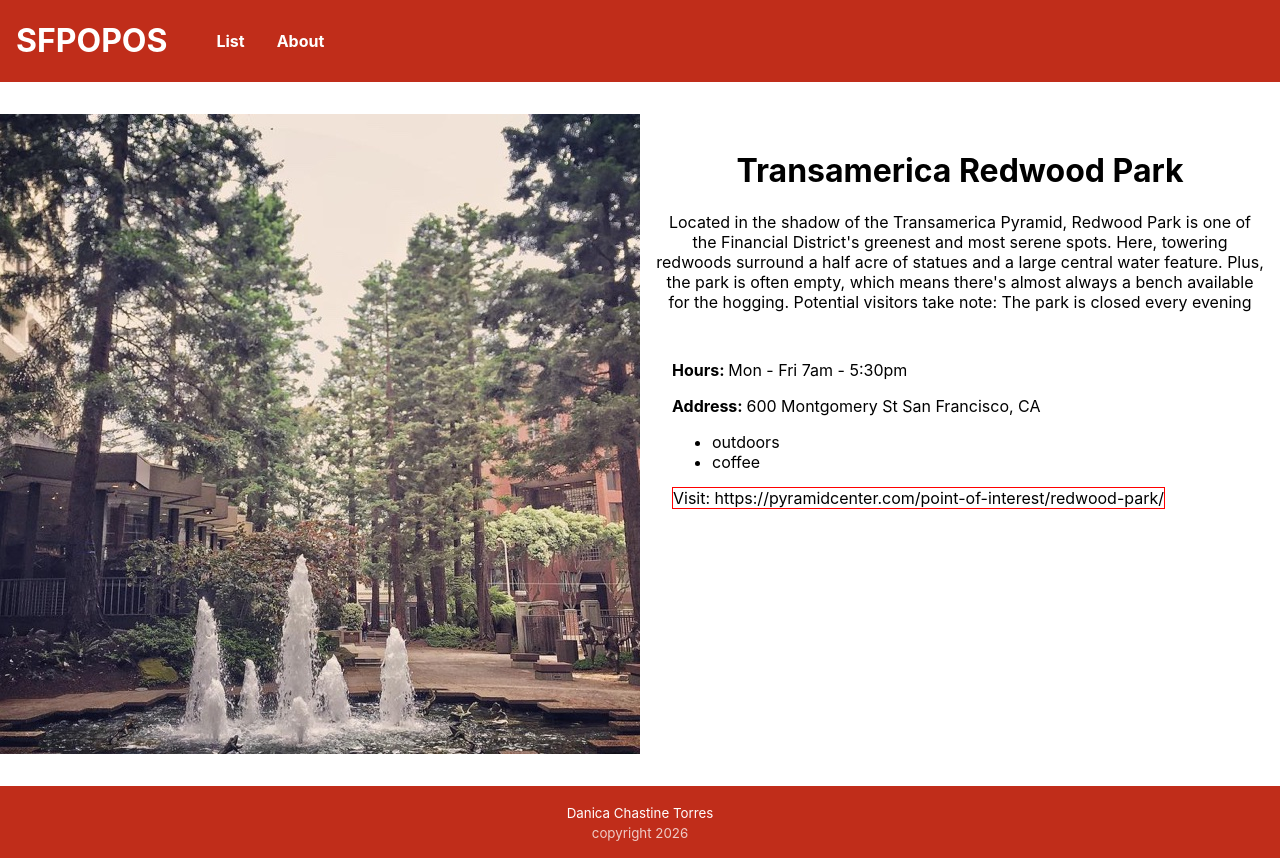
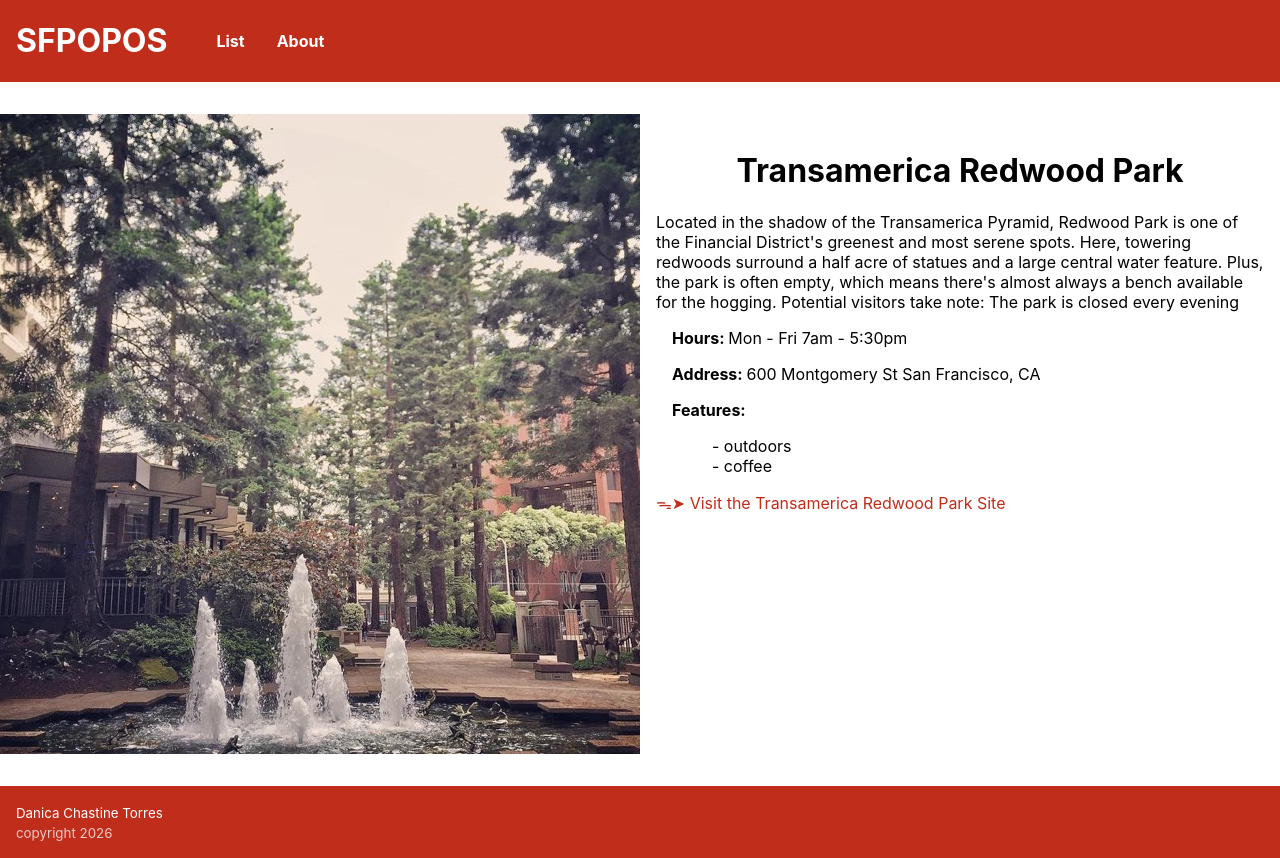
Before and after one commit to NYTLAIT/ACS-1320-React-Fundamentals-Tutorial, a React (Create React App) app: page /details/0 in a window 1280 px wide. Built offline with nearby package versions, Linux system fonts and the light colour scheme.

Commit message:
Fixed details page

```diff
--- a/src/App.css
+++ b/src/App.css
@@ -1,4 +1,4 @@
-.App {
+h1 {
     text-align: center;
 }
 
--- a/src/App.js
+++ b/src/App.js
@@ -9,7 +9,7 @@
     return (
         <div className="App">
             <Title />
-            <Outlet />
+            <Outlet className='content' />
             <Footer />
         </div>
     );
--- a/src/POPOSDetails.js
+++ b/src/POPOSDetails.js
@@ -5,7 +5,7 @@
 function POPOSDetails() {
     const params = useParams()
     const { id } = params
-    const { images, title, desc, hours, features, geo, address, website } = data[id]
+    const { images, title, desc, hours, features, address, website } = data[id]
 
     return (
         <div className={styles.POPOSDetails}>
@@ -16,17 +16,21 @@
             <div className={styles.POPOSDetailsText}>
                 <h1>{title}</h1>
                 <p>{desc}</p>
-                <div className={styles.POPOSFineDetails}>
-                    <p><b>Hours: </b>{hours}</p>
-                    <p><b>Address: </b>{address}</p>
+                <div className={styles.POPOSDetailsHrsAdd}>
+                    {hours && <p><b>Hours: </b>{hours}</p>}
+                    {address && <p><b>Address: </b>{address}</p>}
+                </div>
+
+                <div className={styles.POPOSDetailsFeatures}>
+                    {features && <p><b>Features: </b></p>}
                     <ul>
                         {features.map(feature => {
-                            return <li>{feature}</li>
+                            return <li> - {feature}</li>
                         })}
                     </ul>
-                    {website && <a className={styles.POPOSDetailsWebsite} href={website}>Visit: {website}</a>}
-                    {/* <p>{`lat:${geo.lat} long:${geo.lon}`}</p> */}
                 </div>
+
+                {website && <a className={styles.POPOSDetailsWebsite} href={website}> ᯓ➤ Visit the {title} Site</a>}
 
             </div>
 
--- a/src/POPOSDetails.module.css
+++ b/src/POPOSDetails.module.css
@@ -1,4 +1,6 @@
 .POPOSDetails {
+    max-width: 1400px;
+    margin-inline: auto;
     display: grid;
     grid-template-areas:
         'a'
@@ -18,16 +20,25 @@
 
 .POPOSDetailsText {
     grid-area: b;
-    padding: 1rem
+    padding: 1rem;
 }
 
-.POPOSFineDetails {
-    padding: 1rem;
-    text-align: left;
+ul {
+    list-style: none;
+    margin: none;
+    padding: none;
+}
+
+.POPOSDetailsHrsAdd {
+    padding: 0 1rem;
+}
+
+.POPOSDetailsFeatures {
+    padding: 0 0 0 1rem;
 }
 
 .POPOSDetailsWebsite {
-    border: 1px solid red
+    color: rgb(192, 45, 26)
 }
 
 @media (min-width: 1024px) {
```
